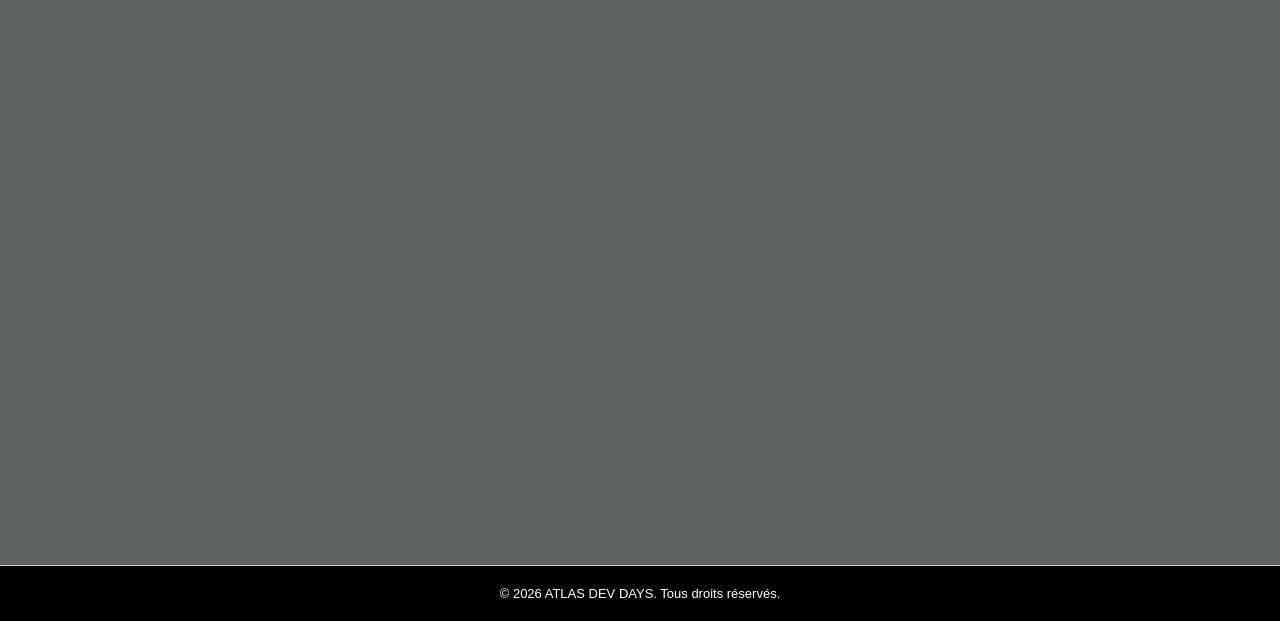
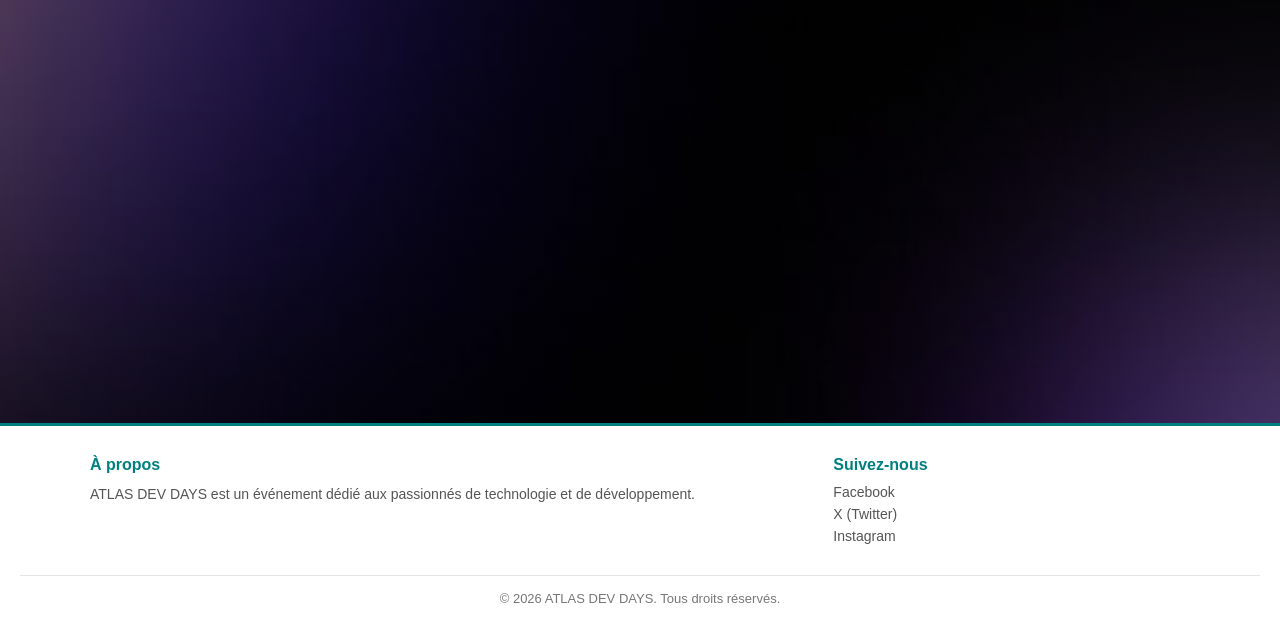
Before and after one commit to moelayachi94-lgtm/atlas-dev-days, a plain HTML site: page index.html in a window 1280 px wide. Shown: the part 179-800 px from the top of the page. Drawn offline with Linux system fonts and the light colour scheme.

Commit message:
footer done

```diff
--- a/index.html
+++ b/index.html
@@ -22,8 +22,26 @@
       <p>05-08 Octobre 2026 | Nador, Maroc</p>
       <a href="inscription.html">S'inscrire</a>
     </main>
-    <footer>
-      <p>&copy; 2026 ATLAS DEV DAYS. Tous droits réservés.</p>
-    </footer>
+   <footer>
+  <div class="footer-container">
+
+    <div class="footer-about">
+      <h3>À propos</h3>
+      <p>ATLAS DEV DAYS est un événement dédié aux passionnés de technologie et de développement.</p>
+    </div>
+
+    <div class="footer-social">
+      <h3>Suivez-nous</h3>
+      <a href="https://www.facebook.com/">Facebook</a>
+      <a href="https://x.com/">X (Twitter)</a>
+      <a href="https://www.instagram.com/">Instagram</a>
+    </div>
+
+  </div>
+
+  <div class="footer-bottom">
+    <p>&copy; 2026 ATLAS DEV DAYS. Tous droits réservés.</p>
+  </div>
+</footer>
   </body>
 </html>
--- a/style.css
+++ b/style.css
@@ -8,7 +8,10 @@
 
 /* 2. Body Layout (Flex Column باش l-footer y-b9a dima l-taḥt) */
 body {
-  background-color: #606161;
+  background-image:linear-gradient(rgba(0, 0, 0, 0.5), rgba(0, 0, 0, 0.5)), url('images/Background.jpg');
+  background-repeat: no-repeat;
+  background-size: cover;
+  background-position: center;
   color: #ffffff;
   min-height: 100vh;
   display: flex;
@@ -26,12 +29,12 @@ main {
 
 /* 4. HEADER */
 header {
-  background-color: #10967e;
+  background-color: #000000;
   display: flex;
   justify-content: space-between;
   align-items: center;
   padding: 20px 50px;
-  border-bottom: 1px solid #d1d1d1;
+  border-bottom: 1px solid #fdf7f7;
 }
 
 .logo {
@@ -49,7 +52,7 @@ nav {
 
 nav a {
   text-decoration: none;
-  color: #333333;
+  color: #ffffff;
   font-size: 15px;
   font-weight: 500;
   white-space: nowrap;
@@ -70,10 +73,67 @@ nav a.active {
 
 /* 5. FOOTER */
 footer {
-  background-color: #000000;
+  background-color: #ffffff;
+  color: #333333;
+  padding: 30px 20px 15px;
+  border-top: 3px solid #008080;
+  margin-top: auto;
+}
+
+.footer-container {
+  display: flex;
+  justify-content: space-between;
+  align-items: flex-start;
+  max-width: 1100px;
+  margin: 0 auto;
+  gap: 30px;
+}
+
+.footer-about {
+  flex: 2;
+}
+
+.footer-about h3 {
+  font-size: 16px;
+  color: #008080;
+  margin-bottom: 10px;
+}
+
+.footer-about p {
+  font-size: 14px;
+  color: #555555;
+  line-height: 1.5;
+}
+
+.footer-social {
+  flex: 1;
+  display: flex;
+  flex-direction: column;
+}
+
+.footer-social h3 {
+  font-size: 16px;
+  color: #008080;
+  margin-bottom: 10px;
+}
+
+.footer-social a {
+  text-decoration: none;
+  color: #555555;
+  font-size: 14px;
+  margin-bottom: 6px;
+  transition: color 0.2s;
+}
+
+.footer-social a:hover {
+  color: #008080;
+}
+
+.footer-bottom {
   text-align: center;
-  padding: 20px;
+  margin-top: 25px;
+  padding-top: 15px;
+  border-top: 1px solid #e5e5e5;
   font-size: 13px;
-  color: #fffefe;
-  border-top: 1px solid #d1d1d1;
+  color: #777777;
 }
```
Also changed, not shown: inscription.html (+20 -2 lines), intervenants.html (+20 -2 lines), programme.html (+20 -2 lines), images/Background.jpg (added).
